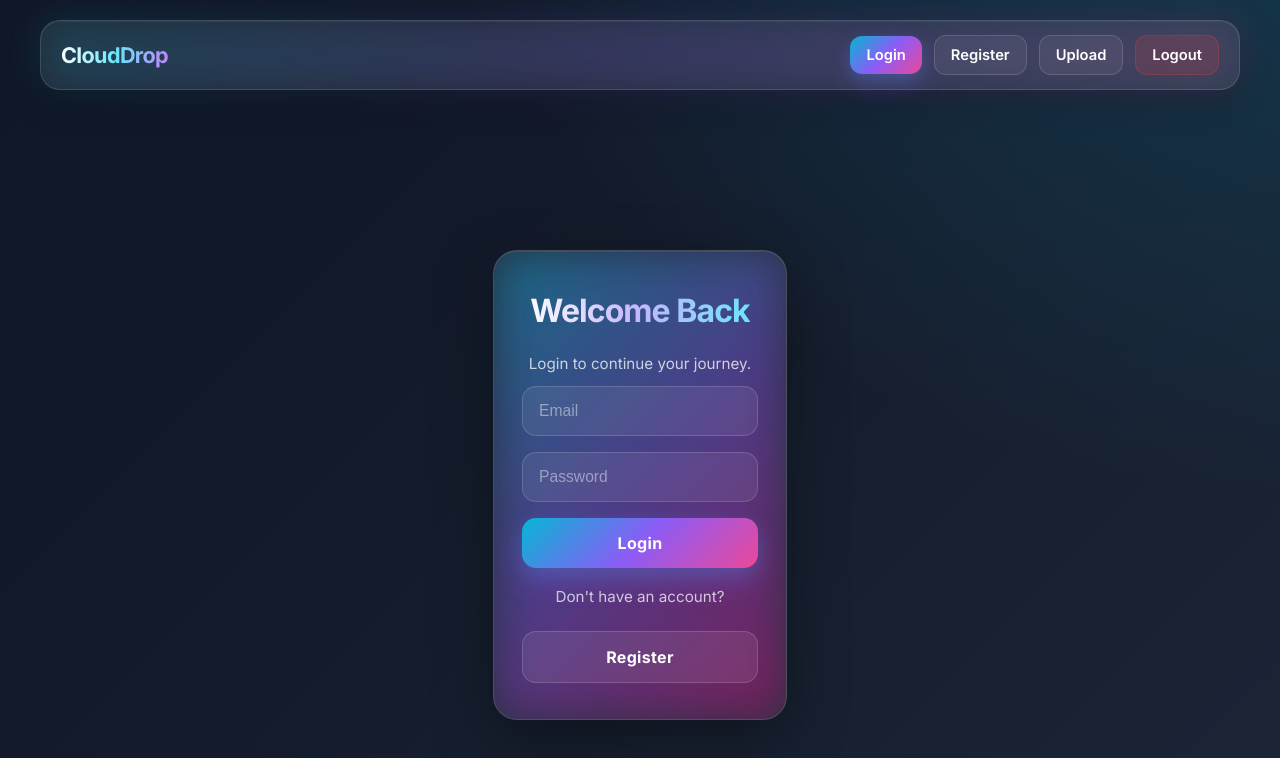
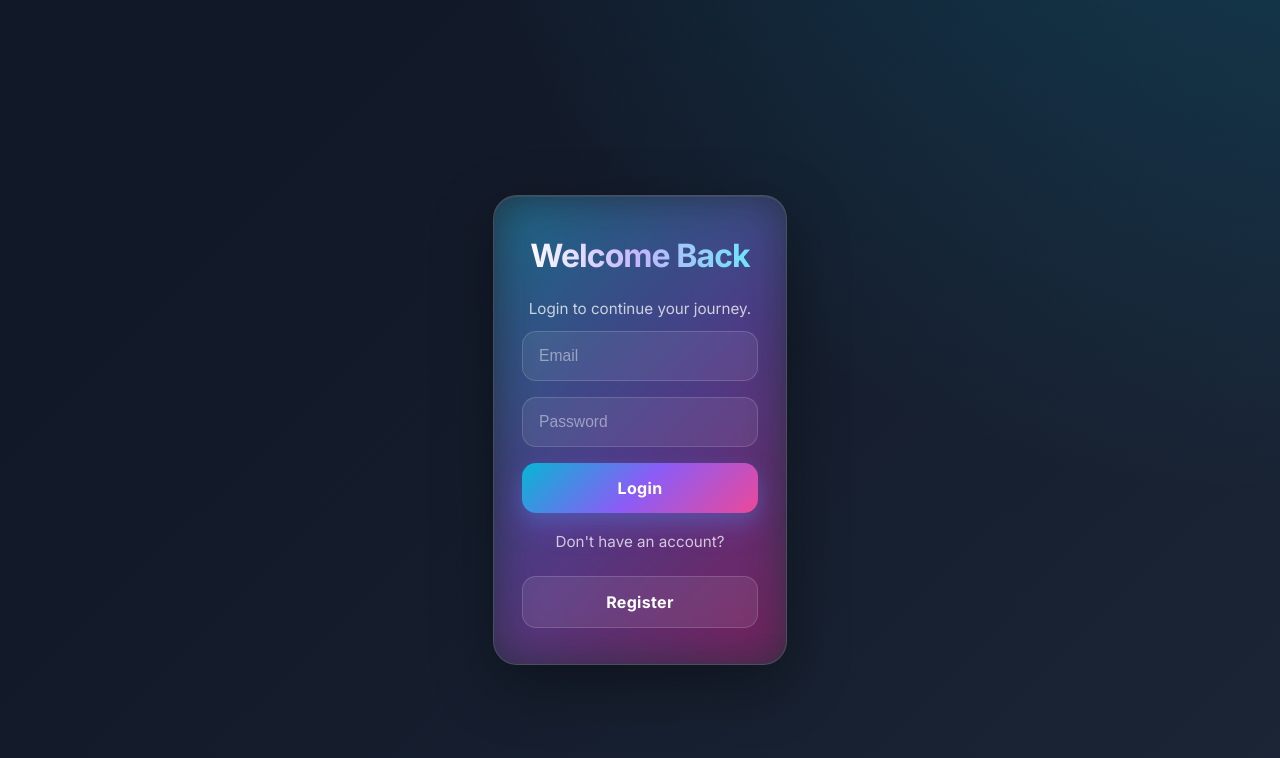
Before and after one commit to dvlsc000/resume-analyzer, a React app in the folder frontend/: page / in a window 1280 px wide. Shown: the top 758 px of the page. Built offline with nearby package versions, Linux system fonts and the light colour scheme; the HTML template or start-up script is replaced by a standard one.

Commit message:
Restrictions on navbar

```diff
--- a/frontend/src/AuthStyles.css
+++ b/frontend/src/AuthStyles.css
@@ -268,6 +268,10 @@ body {
   align-items: center;
 }
 
+.page-wrapper.no-navbar {
+  padding-top: 0;
+}
+
 /* responsive */
 @media (max-width: 768px) {
   .navbar {
--- a/frontend/src/Login.jsx
+++ b/frontend/src/Login.jsx
@@ -2,7 +2,6 @@ import { useState } from "react";
 import { auth } from "./firebase";
 import { signInWithEmailAndPassword } from "firebase/auth";
 import { useNavigate } from "react-router-dom";
-import Navbar from "./Navbar";
 import "./AuthStyles.css";
 
 function Login() {
@@ -29,9 +28,7 @@ function Login() {
   };
 
   return (
-    <>
-      <Navbar />
-      <div className="page-wrapper">
+    <div className="page-wrapper no-navbar">
       <div className="auth-container">
         <h2>Welcome Back</h2>
         <p className="auth-subtext">Login to continue your journey.</p>
@@ -56,7 +53,6 @@ function Login() {
         <button onClick={() => navigate("/register")}>Register</button>
       </div>
     </div>
-    </>
   );
 }
 
--- a/frontend/src/Navbar.jsx
+++ b/frontend/src/Navbar.jsx
@@ -7,6 +7,7 @@ import "./AuthStyles.css";
 export default function Navbar() {
   const navigate = useNavigate();
   const location = useLocation();
+  const user = auth.currentUser;
 
   const handleLogout = async () => {
     try {
@@ -18,27 +19,15 @@ export default function Navbar() {
     }
   };
 
+  if (!user) return null;
+
   return (
     <nav className="navbar">
       <div className="navbar-logo" onClick={() => navigate("/upload")}>
-        CloudDrop
+        ResumePulse
       </div>
 
       <div className="navbar-links">
-        <button
-          className={`nav-btn ${location.pathname === "/" ? "active" : ""}`}
-          onClick={() => navigate("/")}
-        >
-          Login
-        </button>
-
-        <button
-          className={`nav-btn ${location.pathname === "/register" ? "active" : ""}`}
-          onClick={() => navigate("/register")}
-        >
-          Register
-        </button>
-
         <button
           className={`nav-btn ${location.pathname === "/upload" ? "active" : ""}`}
           onClick={() => navigate("/upload")}
--- a/frontend/src/Register.jsx
+++ b/frontend/src/Register.jsx
@@ -2,7 +2,6 @@ import { useState } from "react";
 import { auth } from "./firebase";
 import { createUserWithEmailAndPassword } from "firebase/auth";
 import { useNavigate } from "react-router-dom";
-import Navbar from "./Navbar";
 import "./AuthStyles.css";
 
 function Register() {
@@ -29,9 +28,7 @@ function Register() {
   };
 
   return (
-    <>
-      <Navbar />
-      <div className="page-wrapper">
+    <div className="page-wrapper no-navbar">
       <div className="auth-container">
         <h2>Create Account</h2>
         <p className="auth-subtext">Join and start uploading in style.</p>
@@ -56,7 +53,6 @@ function Register() {
         <button onClick={() => navigate("/")}>Go to Login</button>
       </div>
     </div>
-    </>
   );
 }
 
```
Lines whose indentation alone changed are shown as unchanged.
